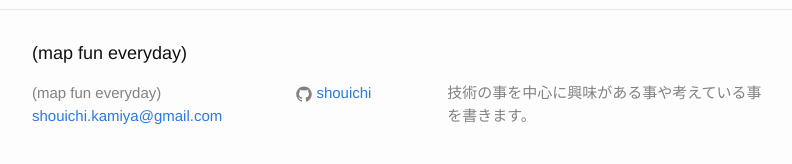
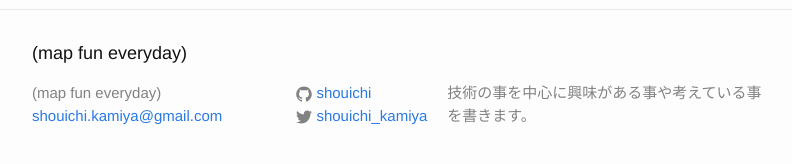
Before and after one commit to shouichi/shouichi.github.io, a Jekyll site: the page built from about.md, in a window 1280 px wide and 900 px high, scrolled down 1542 px. Shown: the part 713-877 px from the top of the window, without its empty margins (238-1030 px from the left). Built offline with Jekyll 4.4.1, drawn with Linux system fonts in a browser that asks for light colours.

Commit message:
Configure twitter

```diff
--- a/_config.yml
+++ b/_config.yml
@@ -6,6 +6,7 @@ description: > # this means to ignore newlines until "baseurl:"
 baseurl: "" # the subpath of your site, e.g. /blog/
 url: "http://shouichi.github.io" # the base hostname & protocol for your site
 github_username:  shouichi
+twitter_username:  shouichi_kamiya
 timezone: Asia/Tokyo
 collections:
   documents:
```
